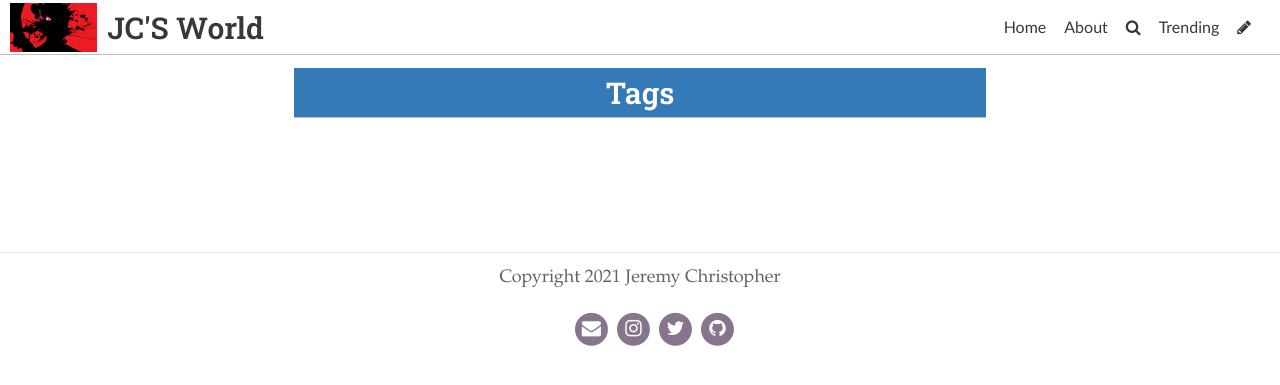
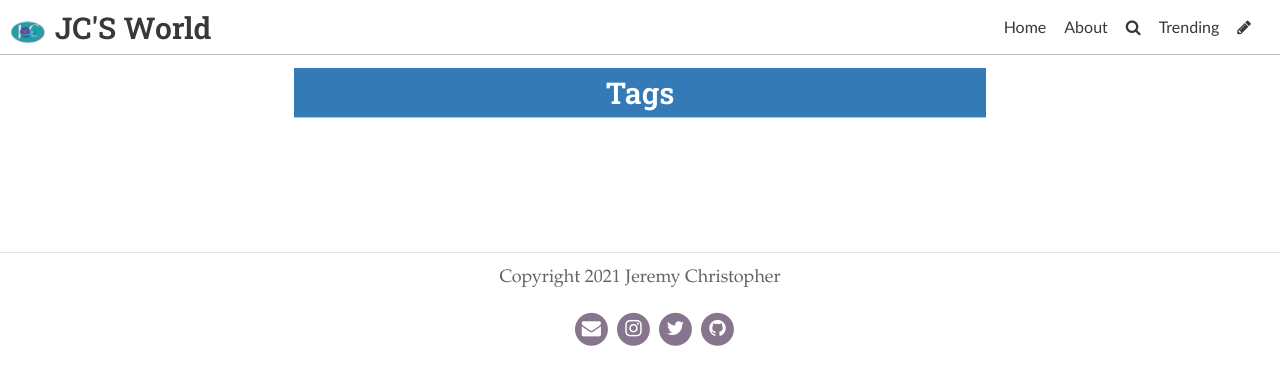
Before and after one commit to JEREMY-0/JC01, a Jekyll site: the page built from pages/tags.md, in a window 1280 px wide. Shown: the top 385 px of the page. Built offline with Jekyll 4.4.1, drawn with Linux system fonts in a browser that asks for light colours; some web fonts are replaced.

Commit message:
Update Settings “general”

```diff
--- a/_data/settings.yml
+++ b/_data/settings.yml
@@ -6,7 +6,7 @@
 header_text_color: "#46d8d8"
 bannerheight: 20vmax
 navbarheight: 55px
-logo: ../uploads/black.png
+logo: ../uploads/artboard-1.png
 favicon: ../uploads/artboard-1.png
 gridlayout: false
 fixednavbar: false
```
